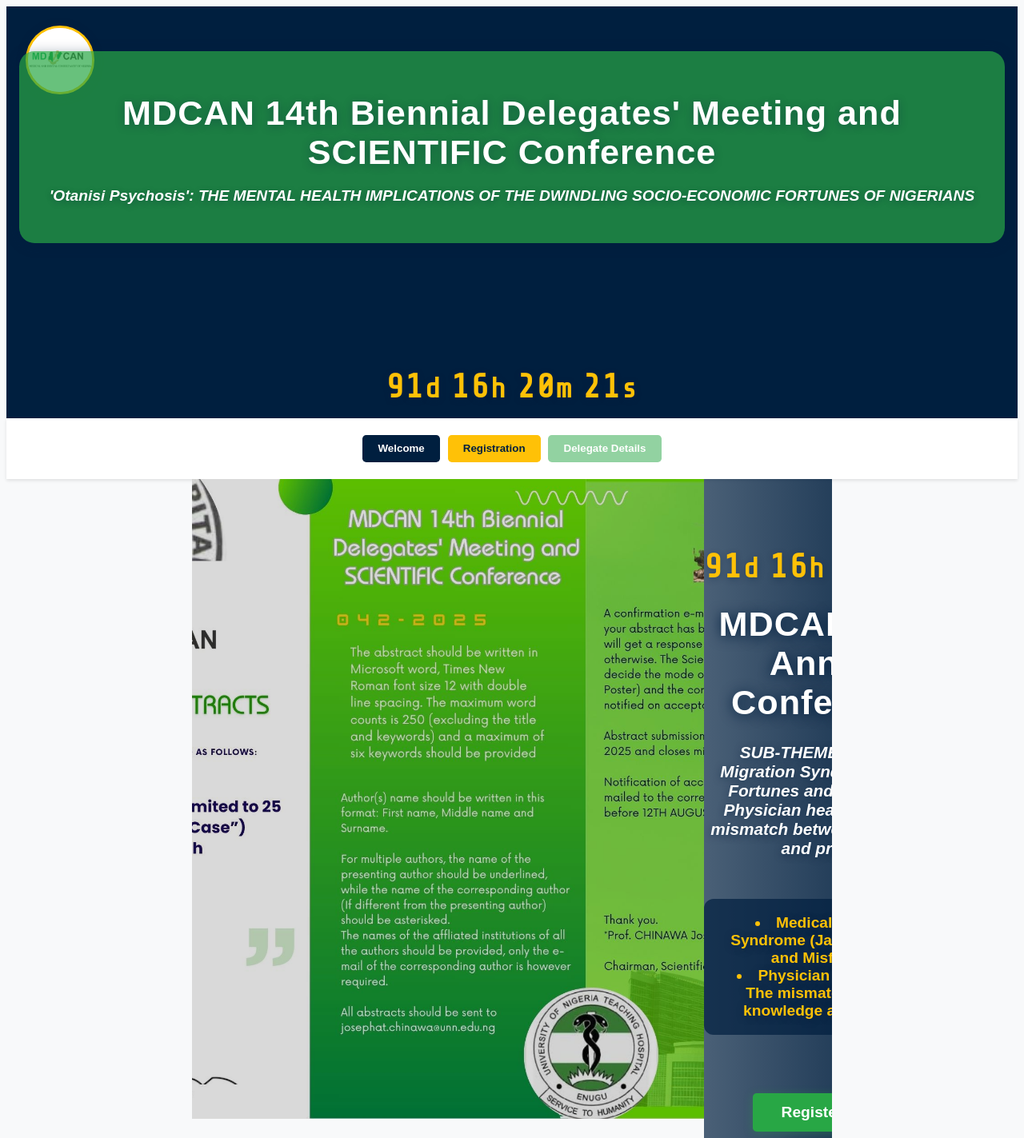
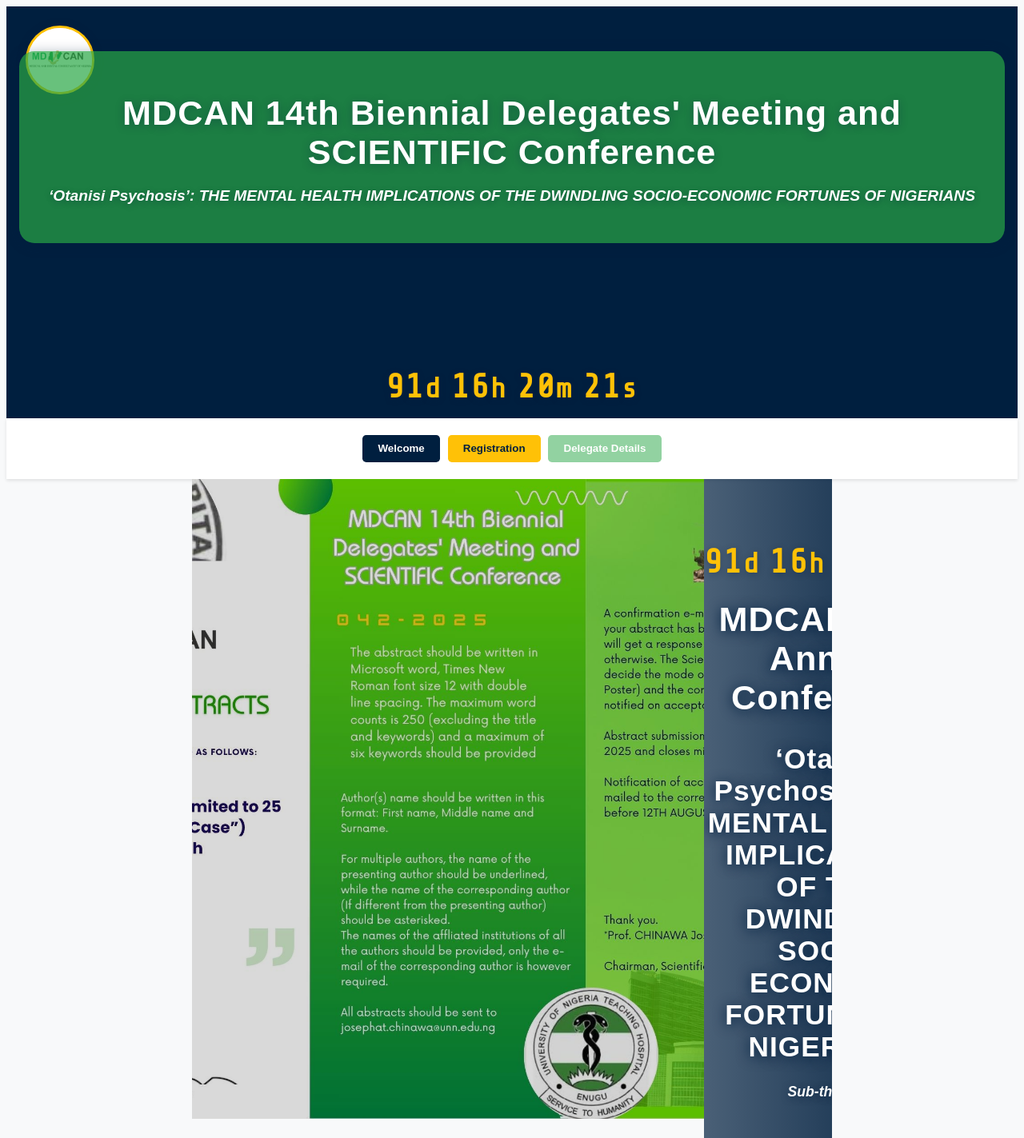
Before and after one commit to astrobsm/mdcan-bdm-2025-frontend, a React (Create React App) app: page / in a window 1280 px wide. Shown: the top 1423 px of the page at 80% size. Built offline with nearby package versions, Linux system fonts and the light colour scheme.

Commit message:
Update theme and sub-themes in Banner and Welcome components

```diff
--- a/src/components/Banner.js
+++ b/src/components/Banner.js
@@ -15,8 +15,12 @@ const Banner = () => {
       {/* Logo */}
       <img src={logoUrl} alt="MDCAN Logo" style={{position:'absolute', top:24, left:24, width:80, height:80, borderRadius:'50%', boxShadow:'0 2px 12px #001f3f55', background:'#fff', objectFit:'contain', border:'3px solid #ffc107'}} />
       <div style={{position:'relative', zIndex:1, textAlign:'center', background:'rgba(40,167,69,0.7)', borderRadius:'1.2rem', padding:'1.5rem 0.5rem', boxShadow:'0 2px 16px #001f3f55'}}>
-        <h1 style={{fontWeight:900, fontSize:'2.7rem', fontFamily:'Montserrat, sans-serif', letterSpacing:1, marginBottom:8, textShadow:'0 2px 12px #001f3f55'}}>MDCAN 14th Biennial Delegates' Meeting and SCIENTIFIC Conference </h1>
-        <p style={{fontWeight:700, fontSize:'1.2rem', fontFamily:'Montserrat, sans-serif', marginBottom:24, textShadow:'0 2px 8px #001f3f55'}}><em>'Otanisi Psychosis': THE MENTAL HEALTH IMPLICATIONS OF THE DWINDLING SOCIO-ECONOMIC FORTUNES OF NIGERIANS</em></p>
+        <h1 style={{fontWeight:900, fontSize:'2.7rem', fontFamily:'Montserrat, sans-serif', letterSpacing:1, marginBottom:8, textShadow:'0 2px 12px #001f3f55'}}>
+          MDCAN 14th Biennial Delegates' Meeting and SCIENTIFIC Conference
+        </h1>
+        <p style={{fontWeight:700, fontSize:'1.2rem', fontFamily:'Montserrat, sans-serif', marginBottom:24, textShadow:'0 2px 8px #001f3f55'}}>
+          <em>‘Otanisi Psychosis’: THE MENTAL HEALTH IMPLICATIONS OF THE DWINDLING SOCIO-ECONOMIC FORTUNES OF NIGERIANS</em>
+        </p>
       </div>
     </div>
   );
--- a/src/components/Welcome.js
+++ b/src/components/Welcome.js
@@ -91,12 +91,13 @@ const Welcome = ({ onRegister, onAdmin }) => {
         <h2 style={{fontSize:'2.7rem', fontWeight:900, textShadow:'0 2px 16px #001f3f', letterSpacing:1, fontFamily:'Montserrat, sans-serif'}}>
           MDCAN 2024 Annual Conference
         </h2>
-        <p style={{fontSize:'1.3rem', fontWeight:700, margin:'18px 0 32px 0', textShadow:'0 2px 8px #001f3f88', fontFamily:'Montserrat, sans-serif'}}>
-          <em>SUB-THEMES:
- Medical Migration Syndrome (Japa): Fortunes and Misfortunes
-Physician heal thyself: The mismatch between knowledge and practice</em>
+        <h2 style={{fontSize:'2.2rem', fontWeight:900, textShadow:'0 2px 16px #001f3f', letterSpacing:1, fontFamily:'Montserrat, sans-serif'}}>
+          ‘Otanisi Psychosis’: THE MENTAL HEALTH IMPLICATIONS OF THE DWINDLING SOCIO-ECONOMIC FORTUNES OF NIGERIANS
+        </h2>
+        <p style={{fontSize:'1.1rem', fontWeight:700, margin:'18px 0 32px 0', textShadow:'0 2px 8px #001f3f88', fontFamily:'Montserrat, sans-serif'}}>
+          <em>Sub-themes:</em>
         </p>
-        <ul style={{fontSize:'1.2rem', marginBottom:32, fontWeight:700, color:'#ffc107', textShadow:'0 2px 8px #001f3f88', background:'rgba(0,31,63,0.7)', borderRadius:12, padding:'1.2rem 2rem', fontFamily:'Montserrat, sans-serif'}}>
+        <ul style={{fontSize:'1.1rem', marginBottom:32, fontWeight:700, color:'#ffc107', textShadow:'0 2px 8px #001f3f88', background:'rgba(0,31,63,0.7)', borderRadius:12, padding:'1.2rem 2rem', fontFamily:'Montserrat, sans-serif'}}>
           <li>Medical Migration Syndrome (Japa): Fortunes and Misfortunes</li>
           <li>Physician heal thyself: The mismatch between knowledge and practice</li>
         </ul>
```
